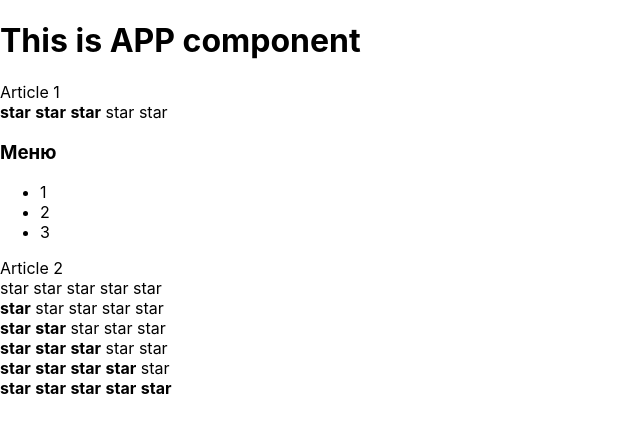
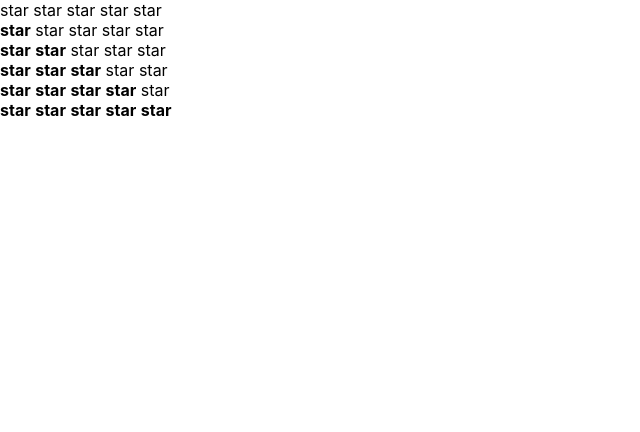
Before and after one commit to EvgeniyZamatevskiy/react-kabzda-kak-podrobno, a React (Create React App) app: page / in a window 1280 px wide. Shown: the top 432 px of the page, without its empty margins (0-640 px from the left). Built offline with nearby package versions, Linux system fonts and the light colour scheme.

Commit message:
lesson 4

```diff
--- a/src/App.tsx
+++ b/src/App.tsx
@@ -5,11 +5,11 @@
 function App() {
   return (
     <div>
-      <PageTitle title={'This is APP component'} />
+      {/* <PageTitle title={'This is APP component'} />
       Article 1
       <Rating value={3} />
-      <Accordion />
-      Article 2
+      <Accordion titleValue={'Menu'} />
+      <Accordion titleValue={'Users'} />*/}
       <Rating value={0} />
       <Rating value={1} />
       <Rating value={2} />
@@ -20,7 +20,11 @@
   )
 }
 
-function PageTitle(props: any) {
+type PageTitlePropsType = {
+  title: string
+}
+
+function PageTitle(props: PageTitlePropsType) {
   return (
     <h1>{props.title}</h1>
   )
--- a/src/components/Accordion/Accordion.tsx
+++ b/src/components/Accordion/Accordion.tsx
@@ -1,17 +1,25 @@
 import React from 'react'
 
-function Accordion() {
+type AccordionPropsType = {
+   titleValue: string
+}
+
+function Accordion(props: AccordionPropsType) {
    return (
       <div>
-         <AccordionTitle />
+         <AccordionTitle title={props.titleValue} />
          <AccordionBody />
       </div>
    )
 }
 
-function AccordionTitle() {
+type AccordionTitle = {
+   title: string
+}
+
+function AccordionTitle(props: AccordionTitle) {
    return (
-      <h3>Меню</h3>
+      <h3>{props.title}</h3>
    )
 }
 
--- a/src/components/Rating/Rating.tsx
+++ b/src/components/Rating/Rating.tsx
@@ -1,6 +1,10 @@
 import React from 'react'
 
-export function Rating(props: any) {
+type RatingPropsType = {
+   value: 0 | 1 | 2 | 3 | 4 | 5
+}
+
+export function Rating(props: RatingPropsType) {
 
 
    if (props.value === 1) {
@@ -70,7 +74,11 @@
    )
 }
 
-function Star(props: any) {
+type StarPropsType = {
+   selected: boolean
+}
+
+function Star(props: StarPropsType) {
 
    if (props.selected) {
       return <span><b>star</b> </span>
```
